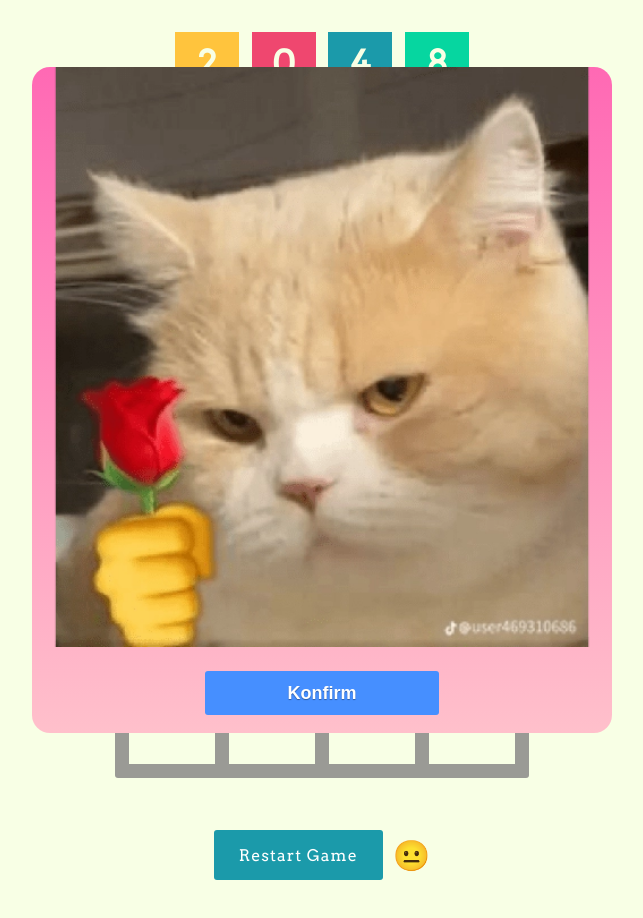
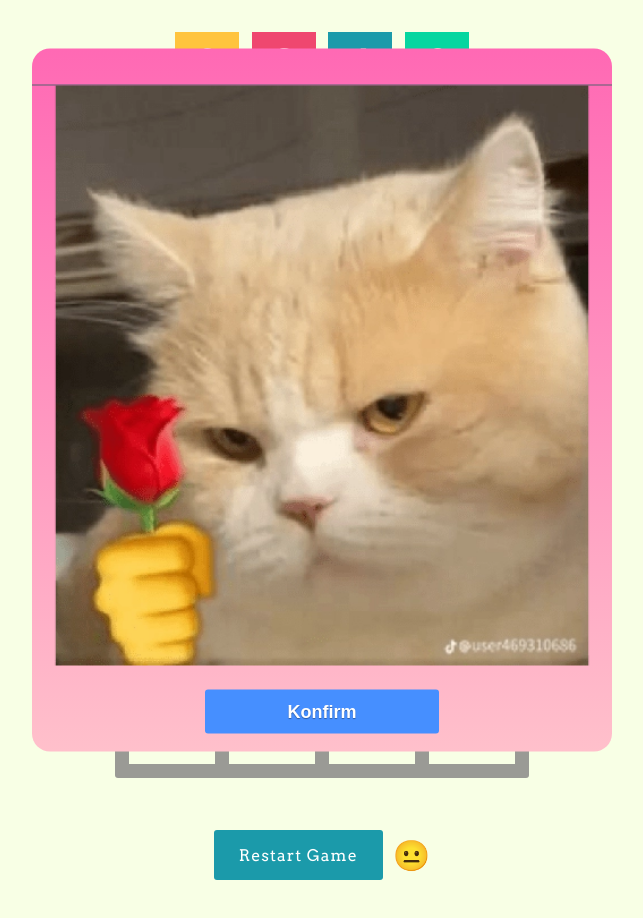
Before and after one commit to XELCIO/personal, a plain HTML site: page games/2048/index.html in a window 1280 px wide. Shown: the whole page, without its empty margins (318-961 px from the left). Drawn offline with nearby package versions, Linux system fonts and the light colour scheme.

Commit message:
Update index.html

```diff
--- a/games/2048/index.html
+++ b/games/2048/index.html
@@ -128,6 +128,7 @@
         position: relative;
       }
     </style>
+    <div class="popup-title"></div>
     <div class="popup-block">
       <img src="/src/cat.webp" alt="hewwo" />
       <div class="btn-group"><button class="btn-submit" onclick="hidePopupAndPlayMusic()">Konfirm</button></div>
```
